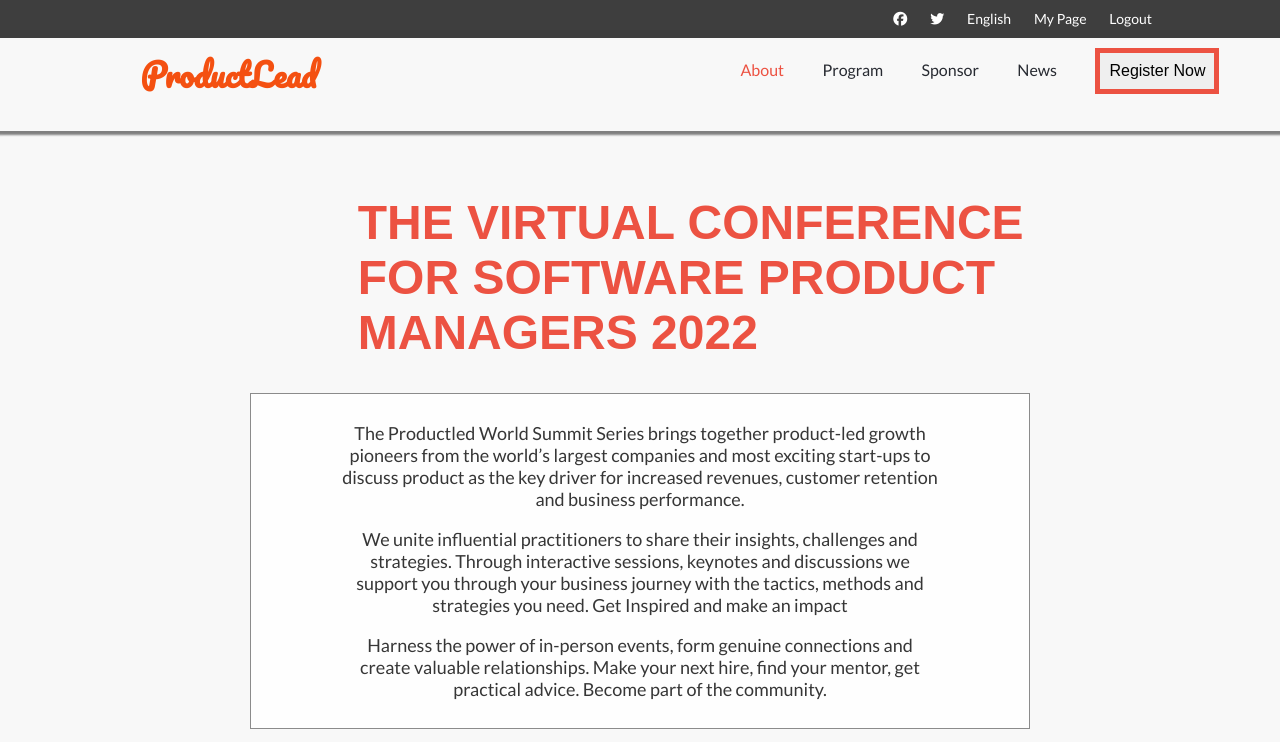
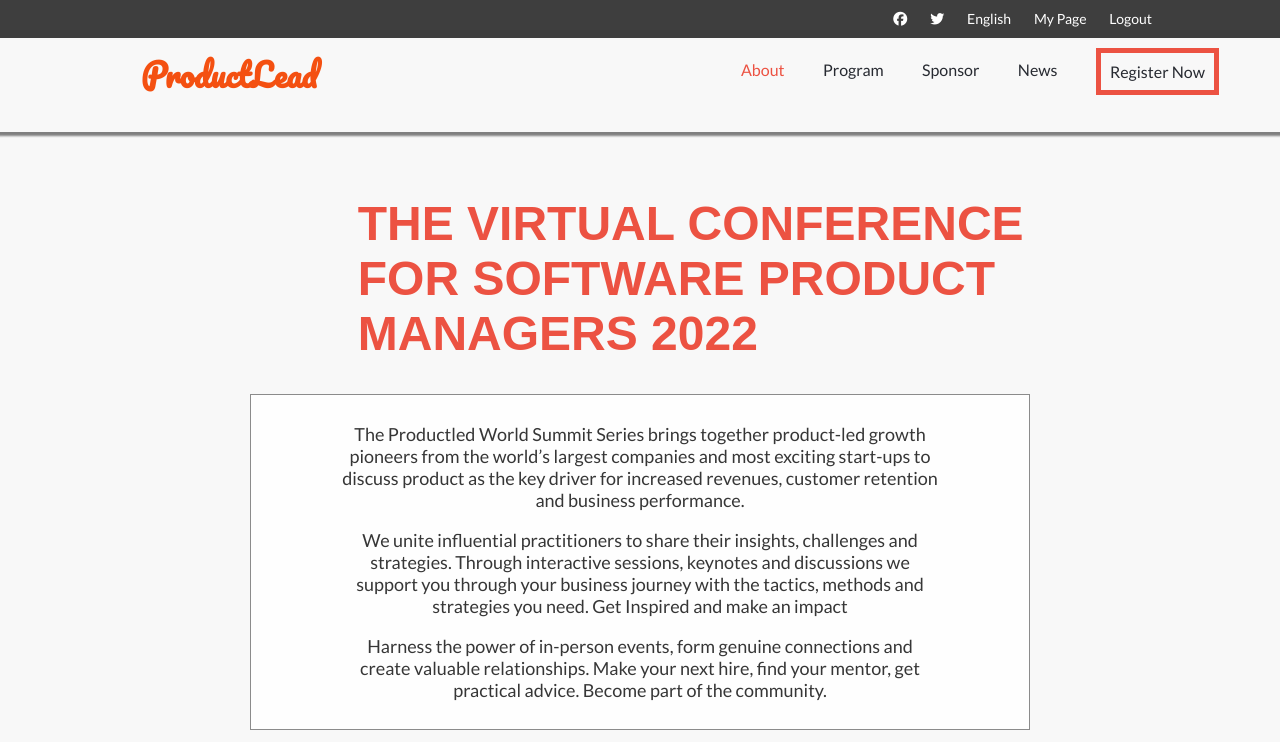
Before and after one commit to Edward-Kabue/capstone, a website: page about.html in a window 1280 px wide. Shown: the top 742 px of the page. Drawn offline with Linux system fonts and the light colour scheme; a web font is replaced by a local one.

Commit message:
Change html files

```diff
--- a/about.html
+++ b/about.html
@@ -58,7 +58,7 @@
                     <li class="link"><a href="#">Program</a></li>
                     <li class="link"><a href="#">Sponsor</a></li>
                     <li class="link"><a href="#">News</a></li>
-                    <li class="link"><a href="#"> <button id="btn" type="submit">Register Now</button> </a> </li>
+                    <li class="link"><a href="#" id="btn"> Register Now </a> </li>
                 </ul>
             </div>
         </div>
```
Also changed, not shown: index.html (+2 -2 lines).
